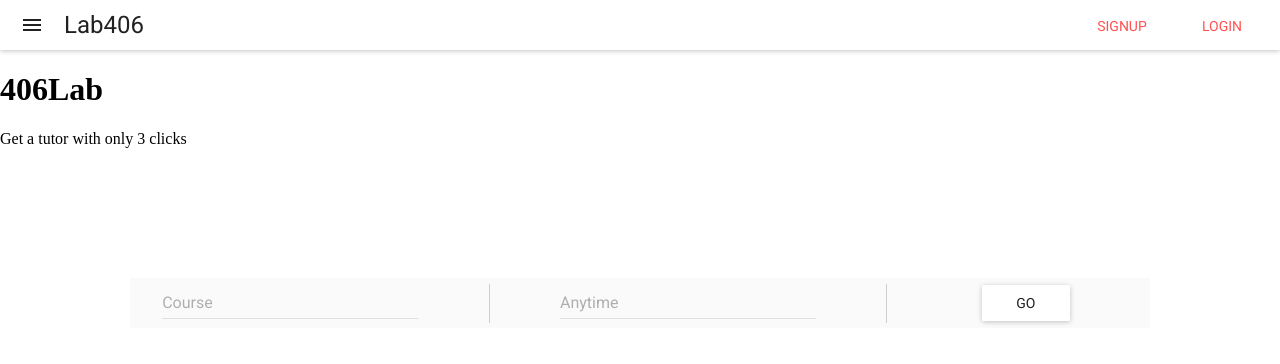
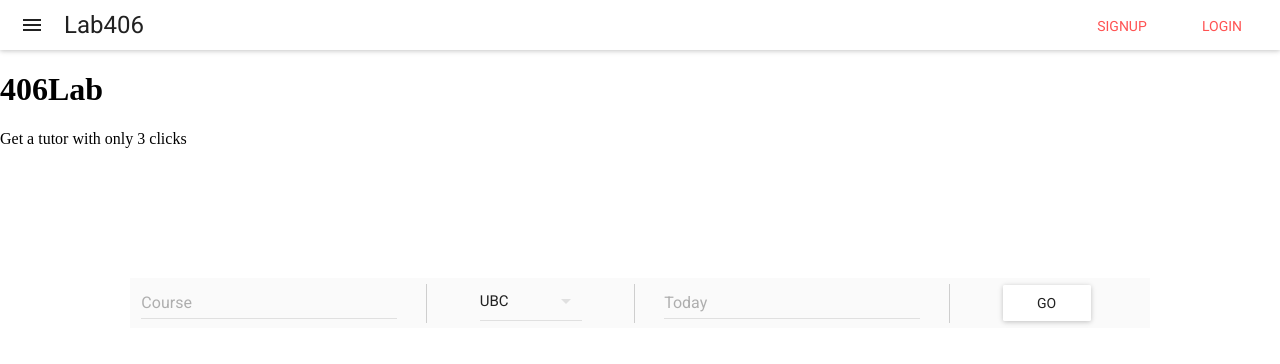
Before and after one commit to miyi/406lab, a React (Create React App) app: page / in a window 1280 px wide. Shown: the top 364 px of the page. Built offline with nearby package versions, Linux system fonts and the light colour scheme; what react-tap-event-plugin would draw is missing.

Commit message:
SchoolChooser and DateChooser added

```diff
--- /dev/null
+++ b/src/components/Homepage/SearchBar/DateChooser.js
@@ -0,0 +1,15 @@
+import React from 'react';
+import DatePicker from 'material-ui/DatePicker';
+
+/**
+ * The Date Picker defaults to a portrait dialog. The `mode` property can be set to `landscape`.
+ * You can also disable the Dialog passing `true` to the `disabled` property.
+ * To display the year selection first, set the `openToYearSelection` property to `true`.
+ */
+const DateChooser = () => (
+  <div>
+    <DatePicker hintText="Today" mode="landscape" />
+  </div>
+);
+
+export default DateChooser
--- /dev/null
+++ b/src/components/Homepage/SearchBar/SchoolChooser.js
@@ -0,0 +1,37 @@
+import React, { Component } from 'react';
+import DropDownMenu from 'material-ui/DropDownMenu';
+import MenuItem from 'material-ui/MenuItem';
+
+const styles = {
+  customWidth: {
+    width: 150,
+  },
+};
+
+export default class SchoolChooser extends Component {
+  constructor(props) {
+    super(props);
+    this.state = {value: 1};
+  }
+
+  handleChange({event, index, value}) {
+     this.setState({value});
+  }
+
+  render() {
+    return (
+      <div>
+        <DropDownMenu
+          value={this.state.value}
+          onChange={this.handleChange}
+          style={styles.customWidth}
+          autoWidth={false}
+        >
+          <MenuItem value={1} primaryText="UBC" />
+          <MenuItem value={2} primaryText="SFU" />
+          <MenuItem value={3} primaryText="BCIT" />
+        </DropDownMenu>
+      </div>
+    );
+  }
+}
--- a/src/components/Homepage/SearchBar/SearchBar.js
+++ b/src/components/Homepage/SearchBar/SearchBar.js
@@ -1,14 +1,10 @@
-import React, { Component }from 'react';
-import IconMenu from 'material-ui/IconMenu';
-import IconButton from 'material-ui/IconButton';
-import FontIcon from 'material-ui/FontIcon';
-import NavigationExpandMoreIcon from 'material-ui/svg-icons/navigation/expand-more';
-import MenuItem from 'material-ui/MenuItem';
-import DropDownMenu from 'material-ui/DropDownMenu';
+import React, { Component } from 'react';
 import RaisedButton from 'material-ui/RaisedButton';
 import {Toolbar, ToolbarGroup, ToolbarSeparator, ToolbarTitle} from 'material-ui/Toolbar';
 import TextField from 'material-ui/TextField';
 import TimeChooser from './TimeChooser';
+import DateChooser from './DateChooser';
+import SchoolChooser from './SchoolChooser';
 import getMuiTheme from 'material-ui/styles/getMuiTheme';
 import MuiThemeProvider from 'material-ui/styles/MuiThemeProvider';
 import {grey400, redA200, redA100, redA700, darkBlack, grey50, white, grey300, cyan500, fullBlack} from 'material-ui/styles/colors';
@@ -48,17 +44,18 @@ export default class SearchBar extends Component {
           </ToolbarGroup>
           <ToolbarSeparator style={MUIStyles.ToolbarSeparatorStyle} />
           <ToolbarGroup>
-            <TimePicker
-              hintText="Anytime"
-              okLabel="OK"
-              cancelLabel="CANCEL"
-            />
+            <SchoolChooser />
+          </ToolbarGroup>
+          <ToolbarSeparator style={MUIStyles.ToolbarSeparatorStyle} />
+          <ToolbarGroup>
+            <DateChooser />
           </ToolbarGroup>
           <ToolbarSeparator style={MUIStyles.ToolbarSeparatorStyle} />
           <ToolbarGroup>
             <RaisedButton
               label="GO"
               style={MUIStyles.buttonstyle}
+              href='http://localhost:9000/map'
             />
           </ToolbarGroup>
         </Toolbar>
```
Also changed, not shown: src/components/map/GmapHelper.js (line endings or trailing spaces).
